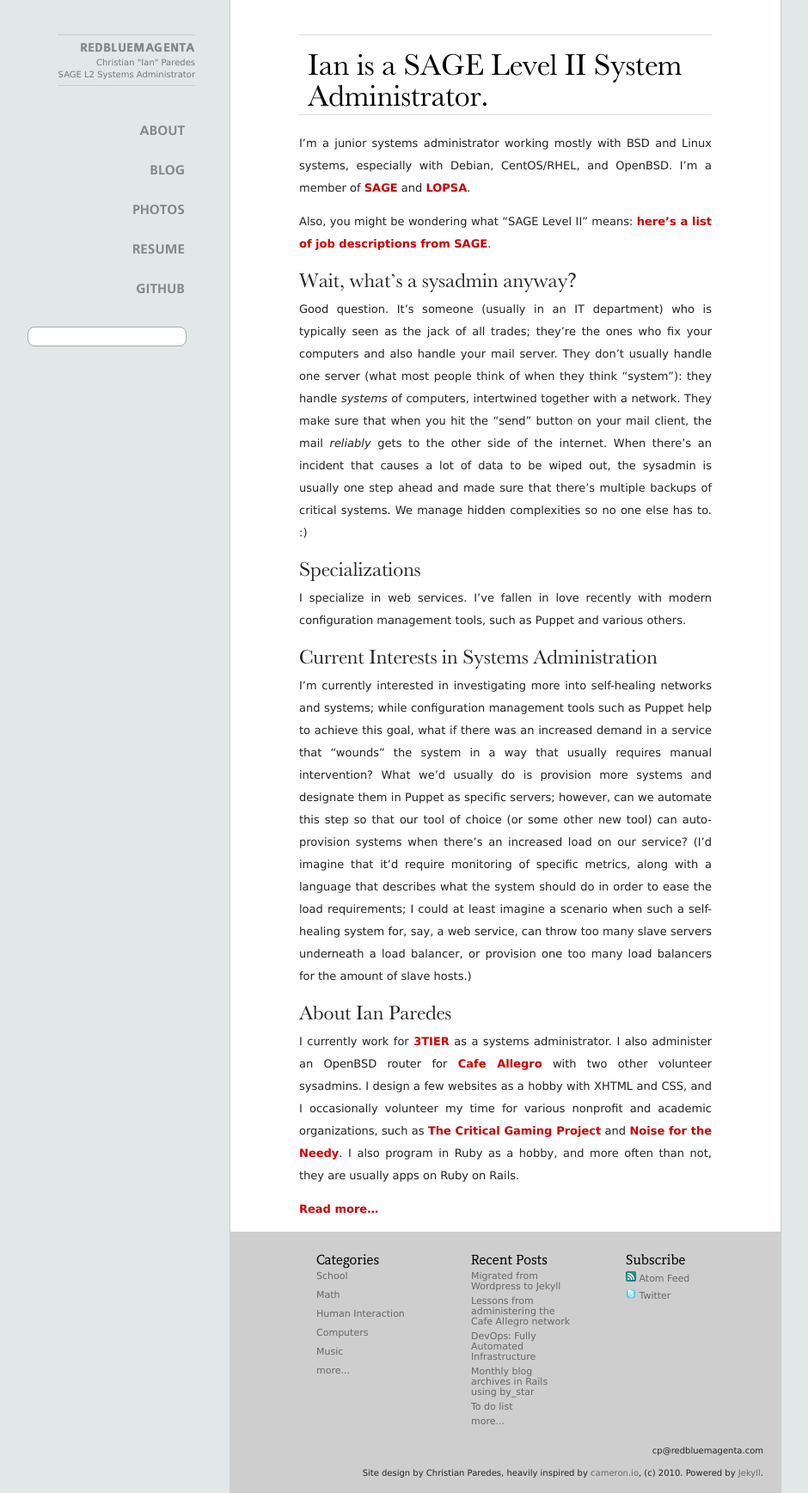
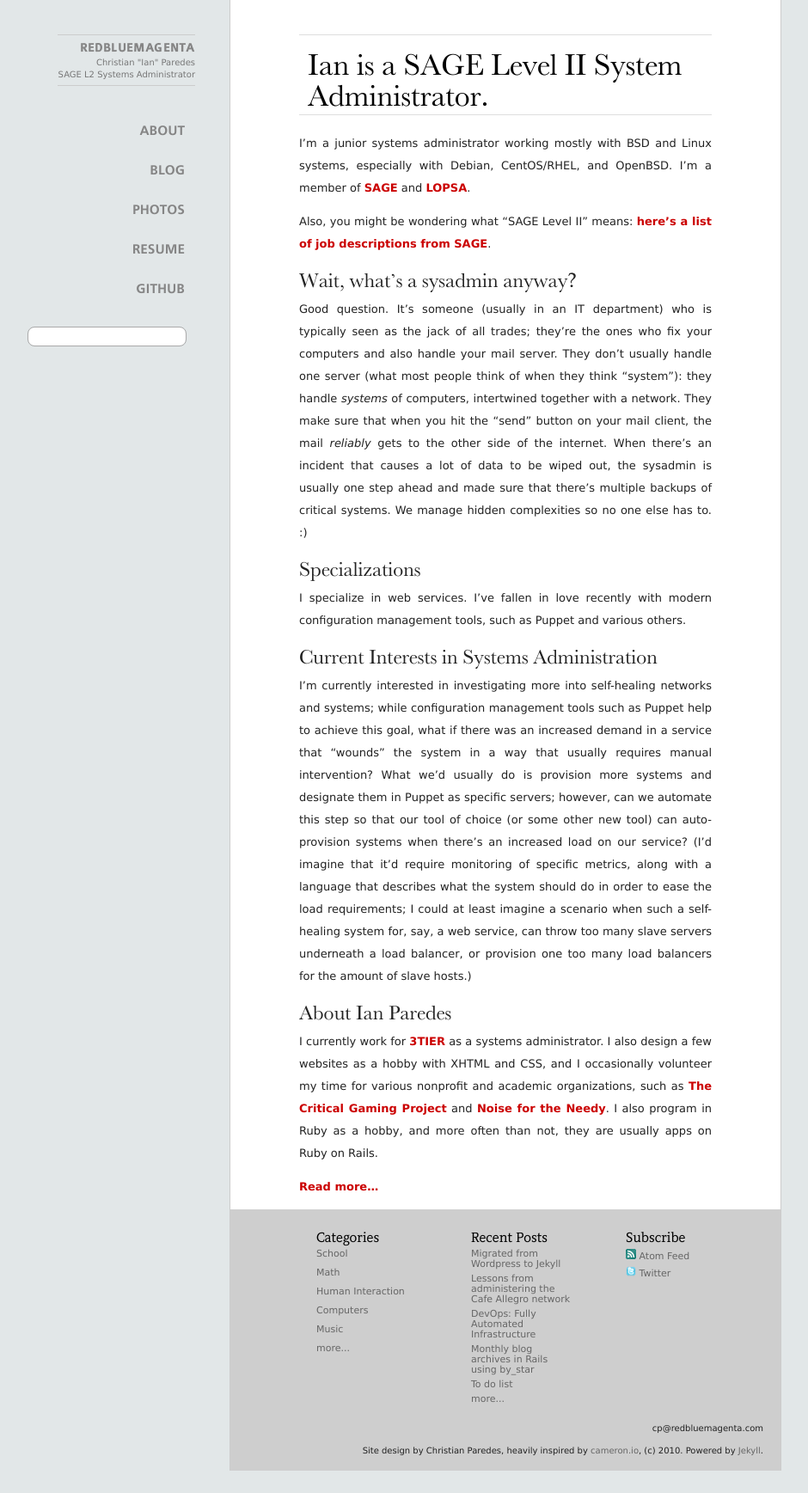
Before and after one commit to cparedes/redbluemagenta.com, a Jekyll site: the page built from index.markdown, in a window 1280 px wide. Shown: the whole page at 86% size, without its empty margins (63-1003 px from the left). Built offline with Jekyll 4.4.1, drawn with Linux system fonts in a browser that asks for light colours; Markdown is read by kramdown in place of the engine named in the settings; comment, search, counter and statistics services are not loaded; after the commit the page ends 1711 px from its top, so only the background shows below that.

Commit message:
Changed about section on both pages.

```diff
--- a/about.markdown
+++ b/about.markdown
@@ -6,9 +6,8 @@ blurb: More about Ian Paredes.
 
 <p><a href="/images/ian.jpg" title="Ian in the flesh" rel="lightbox"><img src="/images/ian.jpg" width="300" height="225" class="aligncenter" /></a></p>
 
-I currently work for [3TIER] [1] as a systems administrator. I also administer
-an OpenBSD router for [Cafe Allegro] [2] with two other volunteer sysadmins. I
-design a few websites as a hobby with XHTML and CSS, and I occasionally
+I currently work for [3TIER] [1] as a systems administrator.  I also design
+a few websites as a hobby with XHTML and CSS, and I occasionally
 volunteer my time for various nonprofit and academic organizations, such as
 [The Critical Gaming Project] [3] and [Noise for the Needy] [4]. I also
 program in Ruby as a hobby, and more often than not, they are usually apps
--- a/index.markdown
+++ b/index.markdown
@@ -51,9 +51,8 @@ amount of slave hosts.)
 About Ian Paredes
 -----------------
 
-I currently work for [3TIER] [4] as a systems administrator. I also administer
-an OpenBSD router for [Cafe Allegro][5] with two other volunteer sysadmins. I
-design a few websites as a hobby with XHTML and CSS, and I occasionally
+I currently work for [3TIER] [4] as a systems administrator.  I also design
+a few websites as a hobby with XHTML and CSS, and I occasionally
 volunteer my time for various nonprofit and academic organizations, such as
 [The Critical Gaming Project] [6] and [Noise for the Needy] [7]. I also
 program in Ruby as a hobby, and more often than not, they are usually apps
```
Also changed, not shown: other parts of index.markdown (+0 -1 lines).
